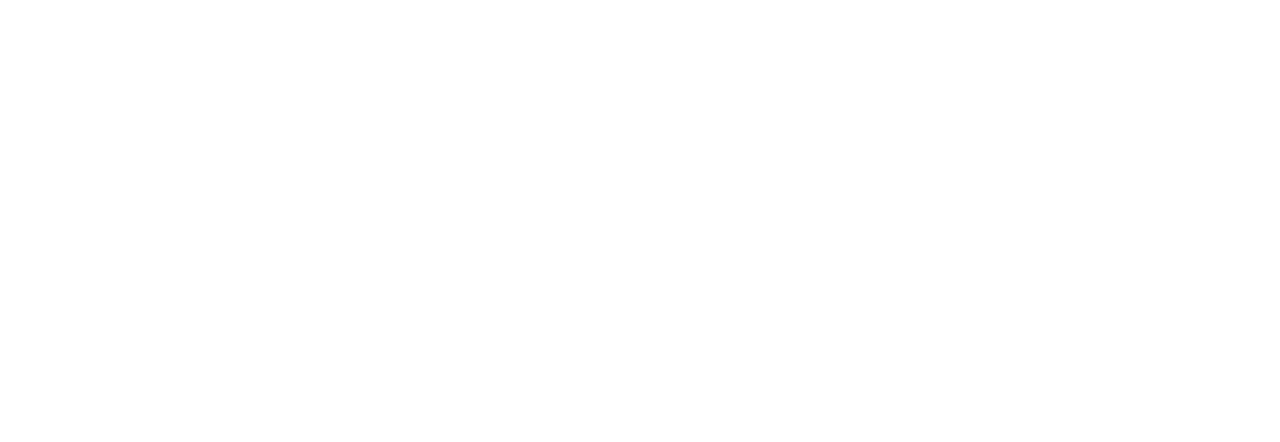
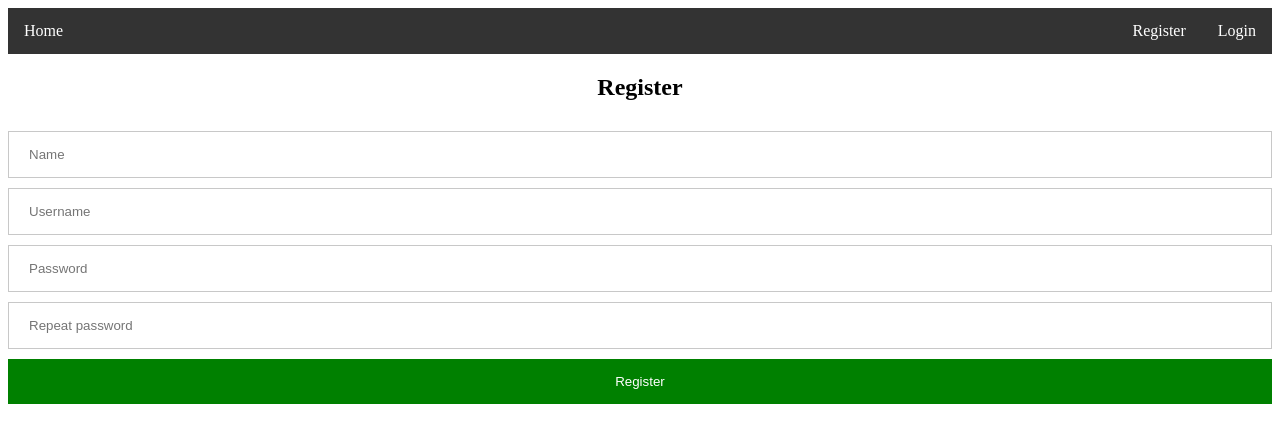
Before and after one commit to alan99613/Recipe-client, a Vue app: page /Recipe-client/register in a window 1280 px wide. Before the commit this address had no page. Shown: the top 442 px of the page. Built offline with nearby package versions, Linux system fonts and the light colour scheme.

Commit message:
Added register page

```diff
--- a/src/router/router.js
+++ b/src/router/router.js
@@ -1,12 +1,20 @@
 import { createRouter, createWebHistory } from "vue-router"
 import index from '../views/index.vue'
 import navbar from '../views/navbar.vue'
+import register from '../views/register.vue'
 
 const routes = [
   {
     path: "/",
     components: {
       default: index,
+      nav: navbar
+    }
+  },
+  {
+    path: "/register",
+    components: {
+      default: register,
       nav: navbar
     }
   }
--- a/src/style.css
+++ b/src/style.css
@@ -42,3 +42,29 @@
   .recipeItem a:visited {
     color: blue;
   }
+
+  .submitForm h2 {
+    text-align: center;
+  }
+
+  .submitForm button {
+    background-color: green;
+    color: white;
+    padding: 15px 20px;
+    margin-top: 10px;
+    border: none;
+    cursor: pointer;
+    width: 100%;
+  }
+
+  .submitForm button:hover {
+    opacity: 0.7;
+  }
+
+  .submitForm input {
+    width: 100%;
+    padding: 15px 20px;
+    margin-top: 10px;
+    border: 1px solid rgb(200, 200, 200);
+    box-sizing: border-box;
+  }
--- a/src/views/navbar.vue
+++ b/src/views/navbar.vue
@@ -2,6 +2,7 @@
   <div class="navbar">
     <div class="barItem"><router-link to="/">Home</router-link></div>
     <div class="barItem barRightItem"><a href="" @click.prevent="loginout">{{ login? 'Logout':'Login' }}</a></div>
+    <div class="barItem barRightItem"><router-link v-if="!login" to="/register">Register</router-link></div>
     <div class="barItem barRightItem"><router-link v-if="login" to="/userinfo">User Info</router-link></div>
     <div class="barItem barRightItem"><router-link v-if="login" to="/favourite">Favourite</router-link></div>
   </div>
--- /dev/null
+++ b/src/views/register.vue
@@ -0,0 +1,49 @@
+<template>
+  <form class="submitForm" @submit.prevent="register">
+    <h2>Register</h2>
+    <input type="text" v-model="name" placeholder="Name" required />
+    <br />
+    <input type="text" v-model="username" placeholder="Username" required />
+    <br />
+    <input type="password" v-model="password" placeholder="Password" required />
+    <br />
+    <input type="password" v-model="rPassword" placeholder="Repeat password" required />
+    <br />
+    <button type="submit">Register</button>
+  </form>
+</template>
+
+<script>
+  import axios from 'axios'
+  export default {
+    data () {
+      return {
+        name: '',
+        username: '',
+        password: '',
+        rPassword: ''
+      }
+    }, methods: {
+      register() {
+        if (this.password != this.rPassword) {
+          alert('The password does not match the repeated password')
+        } else {
+          // Register account
+          axios.post('https://alan-recipe-api.herokuapp.com/api/v1/register', {
+            name: this.name,
+            username: this.username,
+            password: this.password
+          }).then(response => {
+            alert(response.data.message)
+            // Redirect to login page
+            this.$router.push('/login')
+          }).catch(function(error) {
+            if (error.response.status === 422) {
+              alert(error.response.data.message)
+            }
+          })
+        }
+      }
+    }
+  }
+</script>
```
